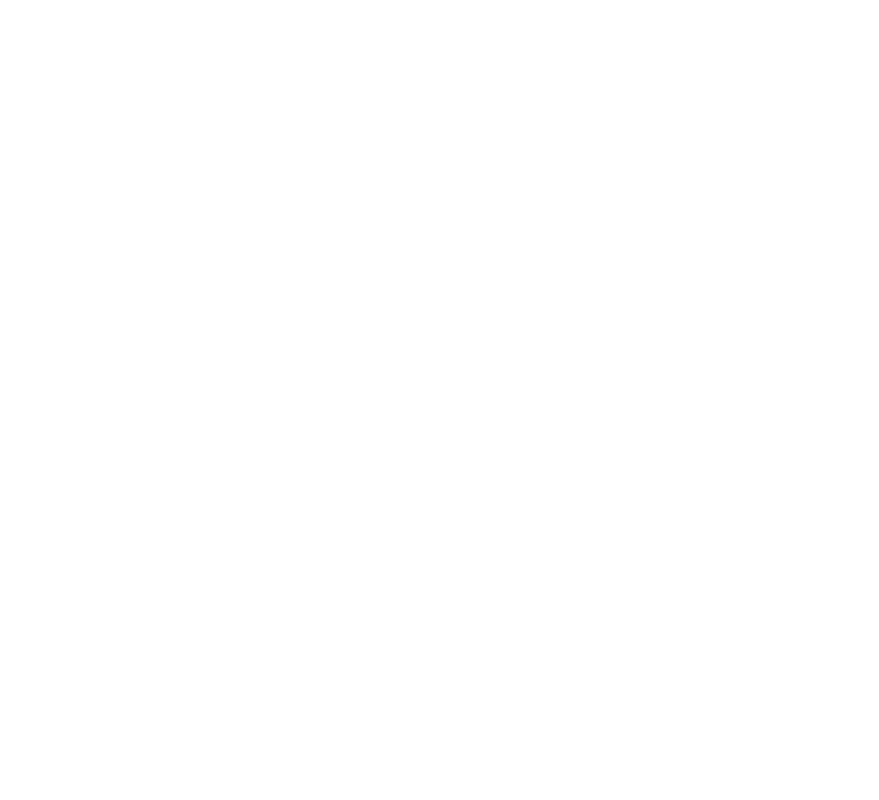
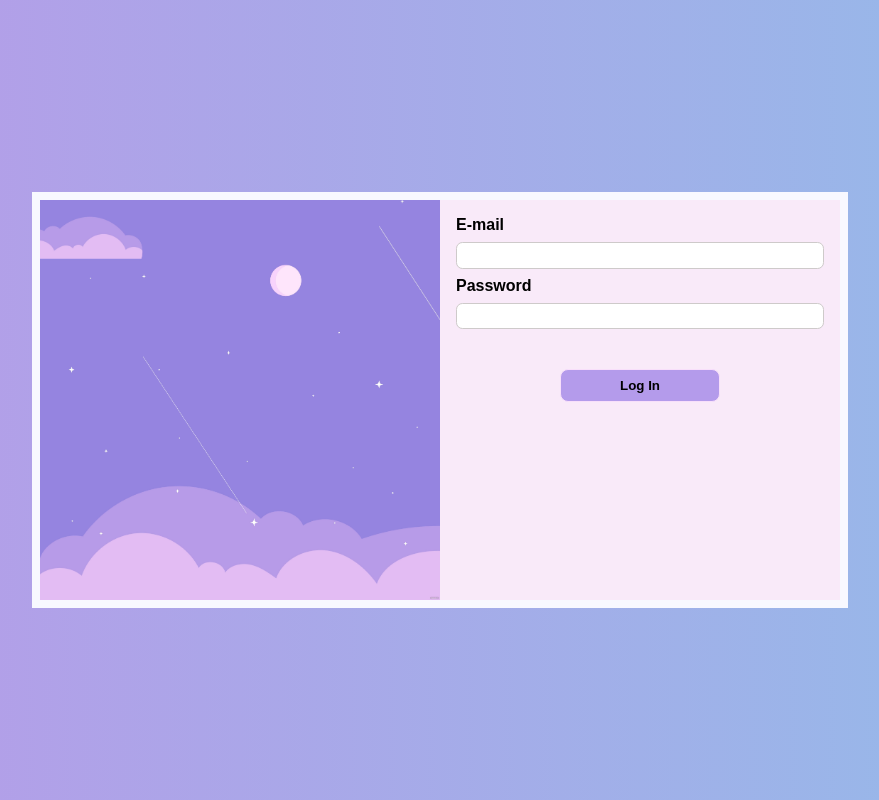
Before and after one commit to sreeyu/login-page, a React (Create React App) app: page / in a window 1280 px wide. Shown: the whole page, without its empty margins (200-1079 px from the left). Built offline with nearby package versions, Linux system fonts and the light colour scheme.

Commit message:
Create Login page

```diff
--- /dev/null
+++ b/src/App.jsx
@@ -0,0 +1,12 @@
+import styles from './App.module.css'
+import Login from './components/login/Login';
+
+function App() {
+  return(
+    <div className={styles.container}>
+      <Login className={styles.login}/>
+    </div>
+  )
+}
+
+export default App;
--- /dev/null
+++ b/src/App.module.css
@@ -0,0 +1,7 @@
+.container{
+    padding: 0;
+    margin: 0;
+    width: 100%;
+    height: 100vh;
+    background: linear-gradient(90deg, rgba(183,155,232,1) 0%, rgba(148,187,233,1) 100%);
+}
--- /dev/null
+++ b/src/components/UI components/Button.jsx
@@ -0,0 +1,9 @@
+import styles from './Button.module.css'
+
+function Button(props){
+    return(
+        <button className={styles.btn} type={props.type}>{props.children}</button>
+    )
+};
+
+export default Button;
--- /dev/null
+++ b/src/components/UI components/Button.module.css
@@ -0,0 +1,10 @@
+.btn{
+    width: 10rem;
+    padding: 0.5rem;
+    font-weight: bold;
+    background-color: #b49beb;
+    border: 1px solid #f8dffb;
+    border-radius: 0.5rem;
+    margin: 2rem auto;
+    cursor: pointer;
+}
--- /dev/null
+++ b/src/components/login/Login.jsx
@@ -0,0 +1,21 @@
+import Button from '../UI components/Button';
+import styles from './Login.module.css'
+
+
+function Login(){
+    return(
+        <div className={styles['login-container']}>
+            <img src={require("../images/nightSky.jpg")} alt="no" />
+            <form action="">
+                <label htmlFor="e-mail">E-mail</label>
+                <input id='e-mail' type="email" />
+                <label htmlFor="pword">Password</label>
+                <input id='pword' type="password" />
+                <Button type='submit' className={styles['login-btn']} >Log In</Button>
+            </form>
+
+        </div>
+    )
+};
+
+export default Login;
--- /dev/null
+++ b/src/components/login/Login.module.css
@@ -0,0 +1,36 @@
+.login-container{
+    max-width: 50rem;
+    min-height: 25rem;
+    background: #F8F8FF;
+    margin: 0 auto;
+    padding: 0.5rem;
+    display: flex;
+    position: relative;
+    top: 50%;
+    transform: translateY(-50%);
+}
+
+.login-container img{
+    max-width: 25rem;
+}
+
+.login-container form{
+    background: #f9eaf9;
+    padding: 1rem;
+    width: 100%;
+    display: flex;
+    flex-direction: column;
+    font-family: sans-serif;
+    font-weight: bold;
+}
+
+.login-container form input{
+    margin: 0.5rem 0;
+    border: 1px solid rgb(206, 202, 202);
+    border-radius: 0.4rem;
+    padding: 0.3rem;
+}
+
+input:focus{
+    outline: none;
+}
--- a/src/index.css
+++ b/src/index.css
@@ -1,5 +1,6 @@
 body {
   margin: 0;
+  padding: 0;
   font-family: -apple-system, BlinkMacSystemFont, 'Segoe UI', 'Roboto', 'Oxygen',
     'Ubuntu', 'Cantarell', 'Fira Sans', 'Droid Sans', 'Helvetica Neue',
     sans-serif;
```
Also changed, not shown: src/App.js (deleted, +0 -7 lines), src/components/images/nightSky.jpg (added).
